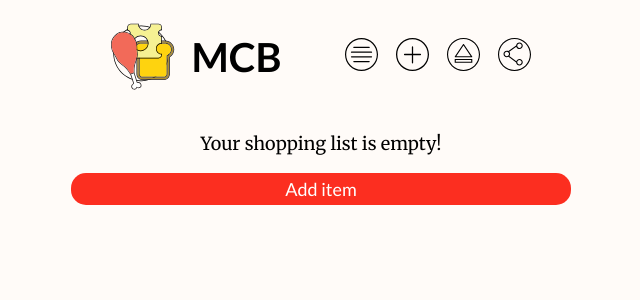
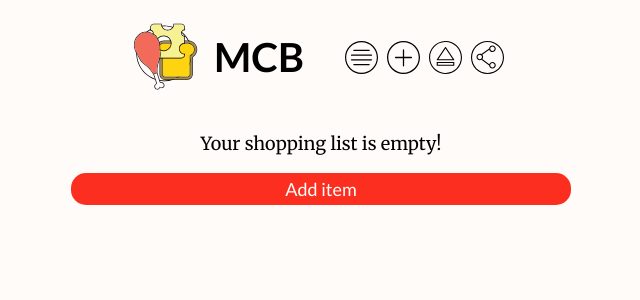
Before and after one commit to the-collab-lab/tcl-16-smart-shopping-list, a React (Create React App) app: page / in a window 1280 px wide. Both pictures are taken after typing "Sample" into the empty fields and a click on the button "Create new list". Shown: the top 300 px of the page, without its empty margins (319-959 px from the left). Built offline with nearby package versions, Linux system fonts and the light colour scheme; no server answers; the database is empty.

Commit message:
adds to navbar ul and styles

```diff
--- a/src/components/Navbar/Navbar.js
+++ b/src/components/Navbar/Navbar.js
@@ -58,22 +58,30 @@ export default function Navbar(props) {
       ) : (
         <header className="navContainer">
           <nav className="navStyle">
+            <ul>
+              <li className="homeLi">
                 <Link className="homeLink" to="/">
                   <MCB />
                   <h1>MCB</h1>
                 </Link>
-            <Link className="navLink" to="/List">
+              </li>
+              <li className="navLi">
+                <Link to="/List">
                   <ListView />
                 </Link>
-            <Link className="navLink" to="/AddItem">
+              </li>
+              <li className="navLi">
+                <Link to="/AddItem">
                   <AddItem />
                 </Link>
-            <Link className="navLink" onClick={clearTokenHandler}>
+              </li>
+              <li className="navLi" onClick={clearTokenHandler}>
                   <ChangeList />
-            </Link>
-            <Link className="navLink" onClick={shareTokenHandler}>
+              </li>
+              <li className="navLi" onClick={shareTokenHandler}>
                   <ShareList />
-            </Link>
+              </li>
+            </ul>
           </nav>
         </header>
       )}
--- a/src/components/Navbar/Navbar.scss
+++ b/src/components/Navbar/Navbar.scss
@@ -1,12 +1,18 @@
-.navLink {
-  margin-left: 1em;
+.homeLi {
+  float: left;
+}
+
+.navLi {
+  float: left;
+  margin: 2.25em .25em 0em;
+  cursor: pointer;
 }
 
 .homeLink {
   display: flex;
   align-items: center;
   color: black;
-  margin-right: 2.5em;
+  margin-right: 2em;
 }
 
 .navContainer {
@@ -16,6 +22,7 @@
 }
 
 .navStyle {
+  list-style-type: none;
   display: flex;
   align-items: center;
   align-content: space-between;
```
Lines whose indentation alone changed are shown as unchanged.
